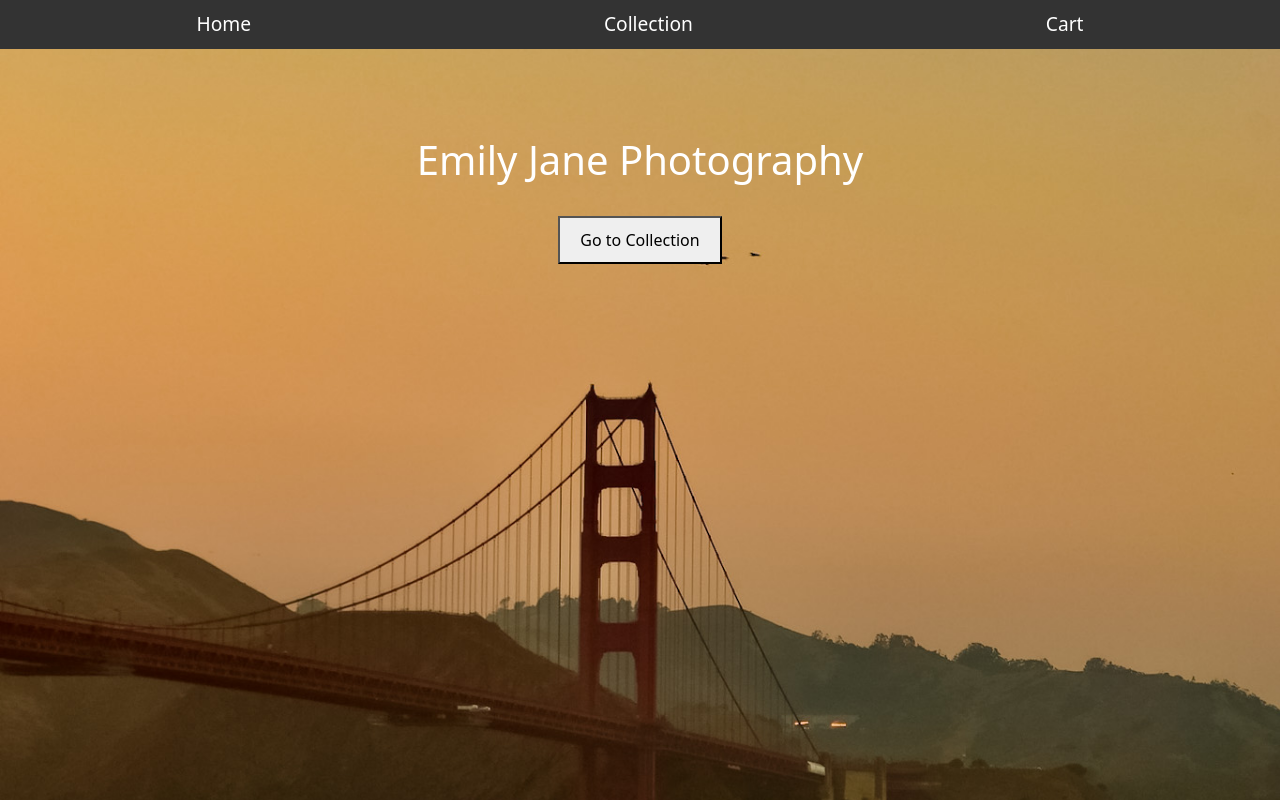
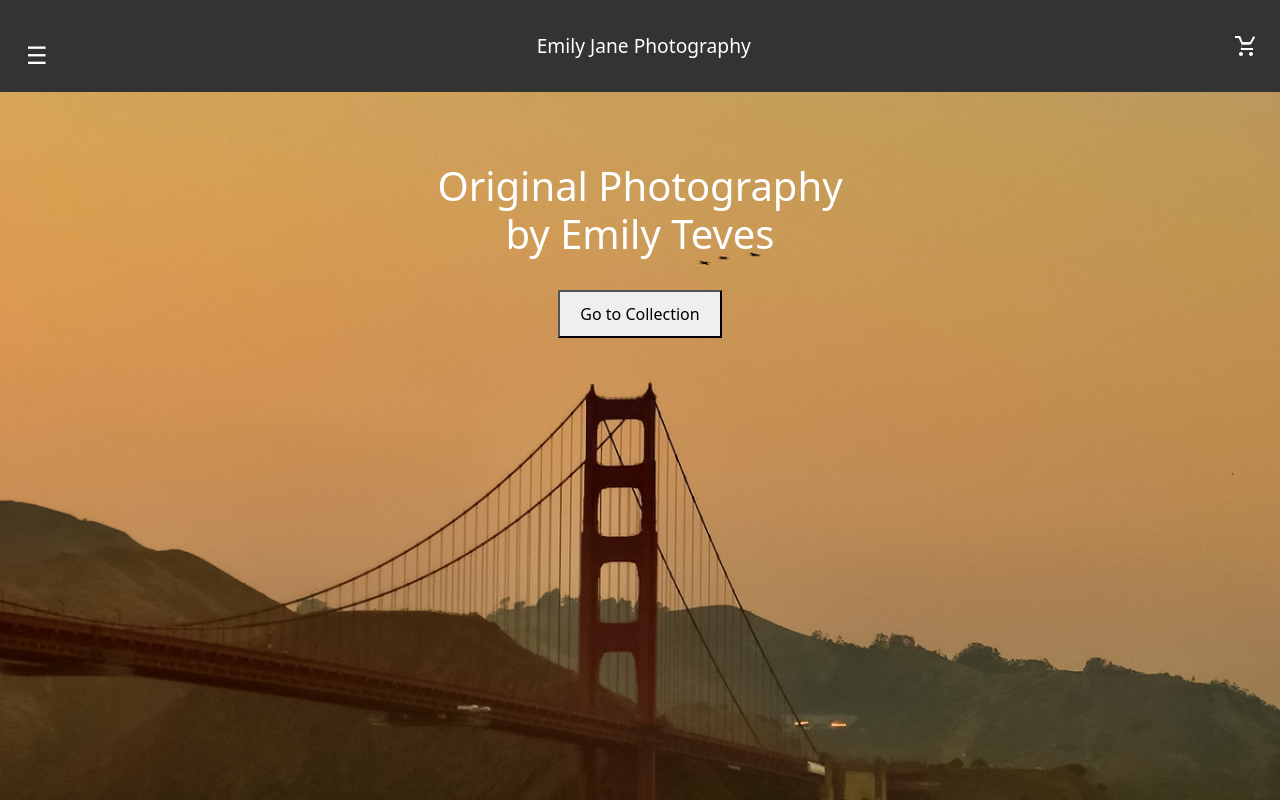
Before and after one commit to brendancarr34/emily-jane-photography, a React (Create React App) app: page / in a window 1280 px wide. Built offline with nearby package versions, Linux system fonts and the light colour scheme.

Commit message:
EJT-011: fixes to menu

```diff
--- a/public/index.html
+++ b/public/index.html
@@ -5,7 +5,7 @@
     <link rel="icon" href="%PUBLIC_URL%/favicon.ico" />
     <!-- <meta name="viewport" content="width=device-width, initial-scale=1" /> -->
     <meta name="viewport" content="width=device-width, initial-scale=1, user-scalable=no, shrink-to-fit=no, viewport-fit=cover">
-    <meta name="theme-color" content="#000000" />
+    <meta name="theme-color" content="#333" />
     <meta
       name="description"
       content="Web site created using create-react-app"
--- a/src/components/Menu.js
+++ b/src/components/Menu.js
@@ -1,10 +1,14 @@
-import React from 'react';
+import React, { useContext } from 'react';
+import { CartContext } from '../components/CartContext';
 import { Link } from 'react-router-dom';
 
 const Menu = () => {
+    const [dropdownVisible, setDropdownVisible] = React.useState(false);
+
+
     const menuStyle = {
         display: 'flex',
-        justifyContent: 'space-around',
+        justifyContent: 'space-between',
         alignItems: 'center',
         padding: '10px 20px',
         backgroundColor: '#333',
@@ -21,11 +25,77 @@ const Menu = () => {
         fontSize: '1.2rem',
     };
 
+    const { cart } = useContext(CartContext);
+
     return (
         <nav style={menuStyle}>
-            <Link to="/" style={linkStyle}>Home</Link>
-            <Link to="/collection" style={linkStyle}>Collection</Link>
-            <Link to="/cart" style={linkStyle}>Cart</Link>
+            <div style={{ position: 'relative' }}>
+                <button
+                    style={{
+                        background: 'none',
+                        border: 'none',
+                        color: 'white',
+                        fontSize: '1.5rem',
+                        cursor: 'pointer',
+                    }}
+                    onClick={() => setDropdownVisible(!dropdownVisible)}
+                >
+                    &#9776;
+                </button>
+                {dropdownVisible && (
+                    <div
+                        style={{
+                            position: 'absolute',
+                            top: '100%',
+                            left: 0,
+                            backgroundColor: '#333',
+                            color: 'white',
+                            boxShadow: '0px 4px 6px rgba(0, 0, 0, 0.1)',
+                            borderRadius: '4px',
+                            overflow: 'hidden',
+                        }}
+                    >
+                        <Link
+                            to="/about"
+                            style={{
+                                display: 'block',
+                                padding: '10px 20px',
+                                color: 'white',
+                                textDecoration: 'none',
+                            }}
+                        >
+                            About Me
+                        </Link>
+                        <Link
+                            to="/collection"
+                            style={{
+                                display: 'block',
+                                padding: '10px 20px',
+                                color: 'white',
+                                textDecoration: 'none',
+                            }}
+                        >
+                            Gallery
+                        </Link>
+                    </div>
+                )}
+            </div>
+            <Link to="/" style={linkStyle}>Emily Jane Photography</Link>
+            <Link to="/cart" style={linkStyle}>
+                <span style={{ display: 'flex', alignItems: 'center' }}>
+                    <svg
+                        xmlns="http://www.w3.org/2000/svg"
+                        width="24"
+                        height="24"
+                        fill="white"
+                        viewBox="0 0 24 24"
+                        style={{ marginRight: '2px' }}
+                    >
+                        <path d="M7 18c-1.1 0-1.99.9-1.99 2S5.9 22 7 22s2-.9 2-2-.9-2-2-2zm10 0c-1.1 0-1.99.9-1.99 2s.89 2 1.99 2 2-.9 2-2-.9-2-2-2zM7.16 4.26L6.1 2H1v2h3.6l3.59 7.59-1.35 2.44C6.52 14.37 7 15.13 7 16h12v-2H7.42c-.14-.31-.22-.65-.22-1 0-.13.02-.26.05-.39l1.1-1.96h7.45c.75 0 1.41-.41 1.75-1.03l3.58-6.49-1.74-1.01L16.16 8H8.53l-.37-.74z" />
+                    </svg>
+                    {cart.length > 0 ? `(${cart.length})` : ''}
+                </span>
+            </Link>
         </nav>
     );
 };
--- a/src/pages/Cart.js
+++ b/src/pages/Cart.js
@@ -11,7 +11,6 @@ const Cart = () => {
     const { cart, removeFromCart, clearCart, total } = useContext(CartContext);
     // Check if cartItems is defined and has items
     console.log("Cart items:", cart);
-    console.log(cart[0].url);
 
     if (cart && cart.length === 0) {
         return (
--- a/src/pages/HomePage.js
+++ b/src/pages/HomePage.js
@@ -6,6 +6,7 @@ import { Link } from 'react-router-dom';
 const HomePage = () => {
 
   const [images, setImages] = useState([]);
+  const [loading, setLoading] = useState(true);
 
   useEffect(() => {
     // Fetch photo info from the API
@@ -23,6 +24,7 @@ const HomePage = () => {
       .catch(error => {
         console.error('Error fetching photo info:', error);
       });
+    setLoading(false);
   }, []);
 
   const styles = {
@@ -48,8 +50,7 @@ const HomePage = () => {
     },
     photoGrid: {
       display: "grid",
-      gridTemplateColumns: "repeat(4, minmax(200px, 1fr))", // Ensure a maximum of 4 items per row
-      gridTemplateColumns: "repeat(auto-fill, minmax(200px, 1fr))", // Adjusts to available space
+      gridTemplateColumns: "repeat(auto-fill, minmax(150px, 1fr))", // Adjusts to smaller windows
       gap: "1rem",
       padding: "1rem",
     },
@@ -67,7 +68,7 @@ const HomePage = () => {
       height: "auto",
       display: "block",
       margin: "5px",
-      border: "20px solid white",
+      border: "10px solid white",
       backgroundColor: "white",
       boxShadow: "0 0 0 5px black",
     },
@@ -85,6 +86,8 @@ const HomePage = () => {
         <br/>
         <br/>
       </div>
+      {loading && <p>Loading...</p>}
+      {!loading && (
         <main style={styles.photoGrid}>
           {images.map((photo, index) => (
             <div key={index} style={styles.photoCard}>
@@ -100,7 +103,7 @@ const HomePage = () => {
             </Link>
           </div>
         ))}
-      </main>
+      </main>)}
     </div>
   );
 };
--- a/src/pages/LandingPage.js
+++ b/src/pages/LandingPage.js
@@ -23,8 +23,8 @@ const LandingPage = () => {
             <div className="container">
                 <div className="row justify-content-center align-items-center" style={{ height: '100%' }}>
                     <div className="col text-center">
-                        <h1>Emily Jane Photography</h1>
-                        <div style={{ marginBottom: '400px' }}>
+                        <h1>Original Photography<br/>by Emily Teves</h1>
+                        <div style={{ marginBottom: '300px' }}>
                             <button onClick={() => window.location.href = '/collection'} style={{ padding: '10px 20px', fontSize: '1rem' }}>
                                 Go to Collection
                             </button>
```
Lines whose indentation alone changed are shown as unchanged.
